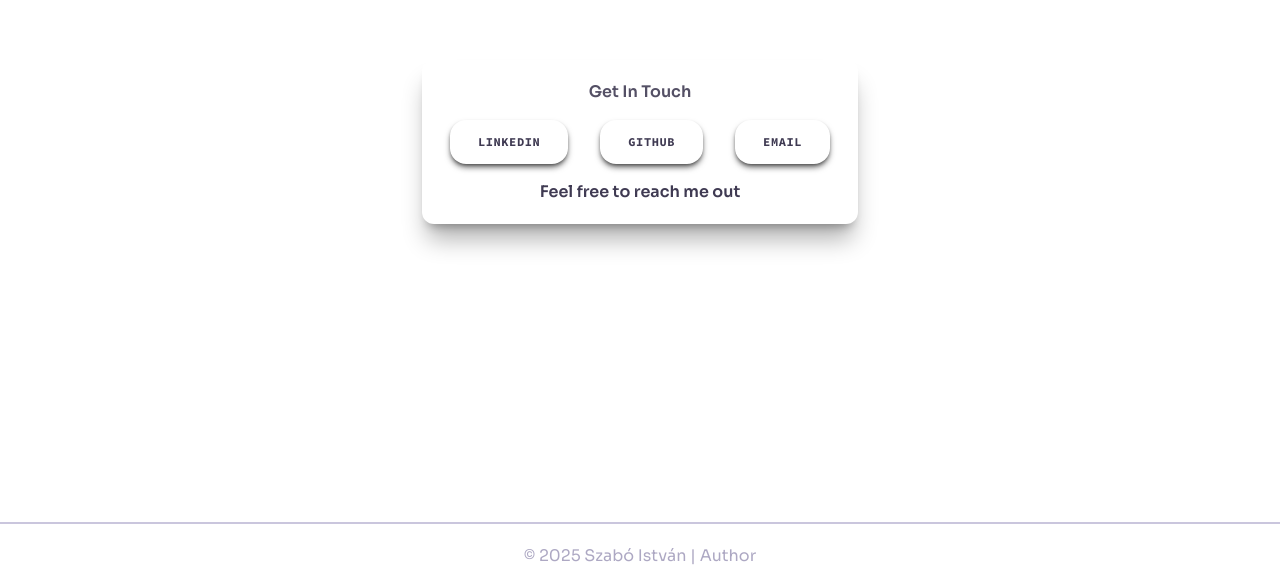
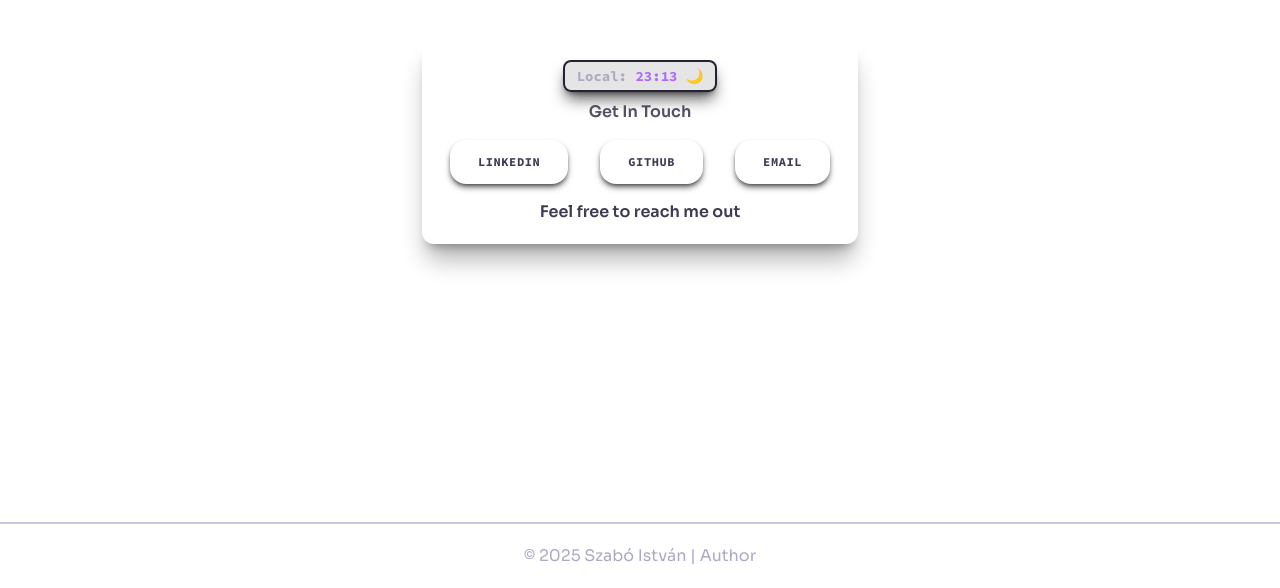
Before and after one commit to szkajvolker/portfolio-2.0, a React (Vite) app in the folder frontend/: page / in a window 1280 px wide. Shown: the part 3478-4066 px from the top of the page. Built offline with nearby package versions, Linux system fonts and the light colour scheme; a web font is replaced by a local one.

Commit message:
implement localtime feature

```diff
--- a/frontend/src/components/Contact.jsx
+++ b/frontend/src/components/Contact.jsx
@@ -1,10 +1,12 @@
 import Button from "./Button";
 import { contactIcons } from "../constants";
+import LocalTime from "./LocalTime";
 
 const Contact = () => {
   return (
     <div className="flex min-h-screen justify-center items-center w-full" id="contact">
       <div className="dark:bg-black/40 bg-n-1 lg:max-w-2xl rounded-xl font-bold flex flex-col items-center justify-center mx-auto mt-10 p-5 gap-2 shadow-xl dark:shadow-purple-800/70 shadow-black/30 dark:text-color-1 text-n-4">
+        <LocalTime/>
         <h2 className="dark:text-color-1 text-n-5 animate-pulse">Get In Touch</h2>
         <div className="flex flex-col lg:flex-row p-2 gap-[2rem]">
           {contactIcons.map((item) => (
--- /dev/null
+++ b/frontend/src/components/LocalTime.jsx
@@ -0,0 +1,27 @@
+import { useEffect, useState } from "react"
+
+
+const LocalTime = () => {
+    const [time, setTime] = useState(new Date())
+
+    useEffect(() => {
+        const timer = setInterval(() => {
+            setTime(new Date())
+        }, 60000)
+        return () => clearInterval(timer)
+    }, [])
+
+    const hours = time.getHours().toString().padStart(2, '0')
+    const minutes = time.getMinutes().toString().padStart(2, '0')
+
+  return (
+    <div className="font-code text-sm border-2 border-n-6 rounded-lg px-3 py-1 dark:bg-black/40 bg-black/10 dark:text-n-2 text-n-3 shadow-lg shadow-black/60 dark:shadow-purple-800/40">
+        <span className="text-n-3">Local: </span>
+        <span className="text-color-1">{hours}:{minutes}</span>
+        {" "}
+        <span>{hours >= 7 && hours < 18 ? "☀️":"🌙"}</span>
+    </div>
+  )
+}
+
+export default LocalTime
```
